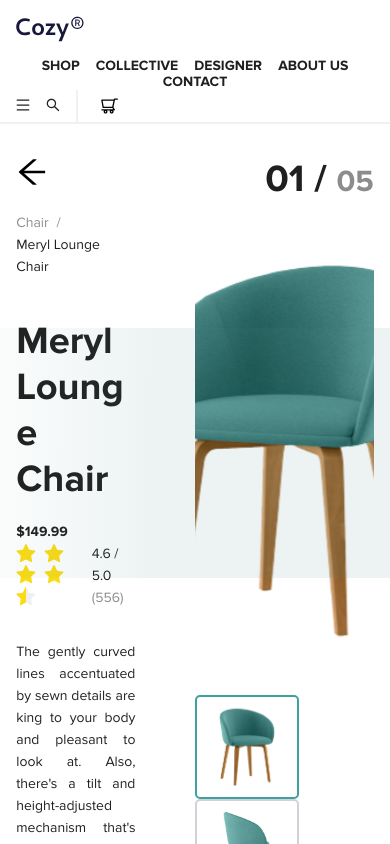
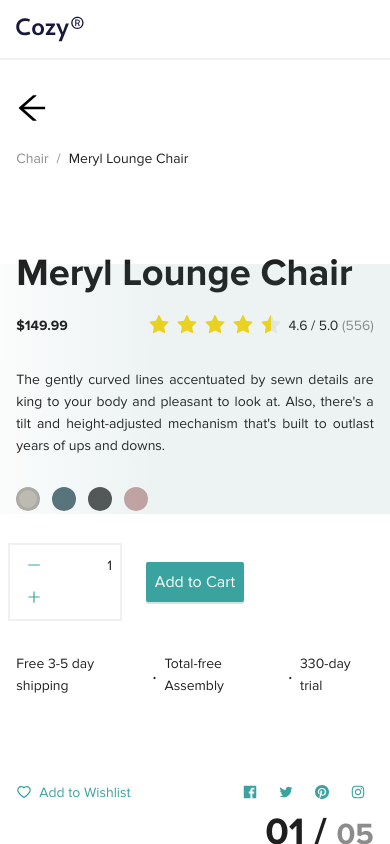
Before and after one commit to Muntasserbillah-alloh/intro-to-react, a React (Vite) app: page / in a window 390 px wide. Built offline with nearby package versions, Linux system fonts and the light colour scheme.

Commit message:
'resize'

```diff
--- a/package.json
+++ b/package.json
@@ -4,7 +4,7 @@
   "version": "0.0.0",
   "type": "module",
   "scripts": {
-    "dev": "vite",
+    "start": "vite",
     "build": "vite build",
     "lint": "eslint .",
     "preview": "vite preview"
@@ -16,6 +16,7 @@
     "axios": "^1.7.9",
     "framer-motion": "^11.17.0",
     "moment": "^2.30.1",
+    "prop-types": "^15.8.1",
     "react": "^18.3.1",
     "react-dom": "^18.3.1",
     "react-redux": "^9.2.0",
--- a/src/pages/product/partial/product-details.jsx
+++ b/src/pages/product/partial/product-details.jsx
@@ -9,7 +9,7 @@ const {Title, Text, Paragraph} = Typography;
 
 function ProductDetails() {
     return(
-        <Row gutter={[0,40]} style={{height:"100%"}}>
+        <Row gutter={[0,80]}>
             <Col span={24}>
                 <Row gutter={[0,24]}>
                     <Col>
--- a/src/pages/product/product.ui.jsx
+++ b/src/pages/product/product.ui.jsx
@@ -14,24 +14,23 @@ function ProductUi (){
     return(
         <Row
         justify={"center"} align={"top"}
-        gutter={[0,16]} style={{height:"100%"}}
+        gutter={[0,16]} style={{minHeight:"100%"}}
         className="product"
         >
             <Col
             span={22}
-            style={{paddingTop: "2rem", paddingBottom: "2rem", height:"100%"}}
+            style={{paddingTop: "2rem", paddingBottom: "2rem",}}
             >
-                <Row style={{height:"100%"}}>
-                    <Col span={8} style={{height:"100%"}}>
+                <Row>
+                    <Col md={8} sm={24} xs={24}>
                         <ProductDetails/>
                     </Col>
-                    <Col span={4}/>
-                    <Col span={12}>
-                        <Row justify={"center"}  style={{height:"100%"}}>
-                            <Col  style={{height:"100%"}}>
+                    <Col md={4} sm={0} xs={0}/>
+                    <Col md={8} sm={24} xs={24}>
+                        <Row justify={"center"}  >
+                            <Col>
                                 <Row
                                 gutter={[0,32]}
-                                style={{height:"100%"}}
                                 >
                                     <Col span={24}>
                                         <Row justify={"end"}>
--- a/src/shared/bar-header/bar-header.jsx
+++ b/src/shared/bar-header/bar-header.jsx
@@ -16,7 +16,7 @@ function BarHeader() {
                 <Image src={Cozy} preview={false}/>
                 </Link>
             </Col>
-            <Col>
+            <Col className="hide-until-sm">
                 <Row
                 justify={"center"} align={"middle"}
                 gutter={16} className="center-nav"
@@ -28,7 +28,7 @@ function BarHeader() {
                     <Col>CONTACT</Col>
                 </Row>
             </Col>
-            <Col>
+            <Col className="hide-until-sm">
                 <Row
                     justify={"center"} align={"middle"}
                     gutter={32} style={{height: "100%"}}
--- a/src/shared/bar-header/bar-header.style.scss
+++ b/src/shared/bar-header/bar-header.style.scss
@@ -19,3 +19,8 @@
         }
     }
 }
+@media only screen and (max-width: 767px) {
+    .hide-until-sm{
+        display: none  !important;
+    }
+}
```
Also changed, not shown: 1 other file (tests, documents, lock files or other folders).
